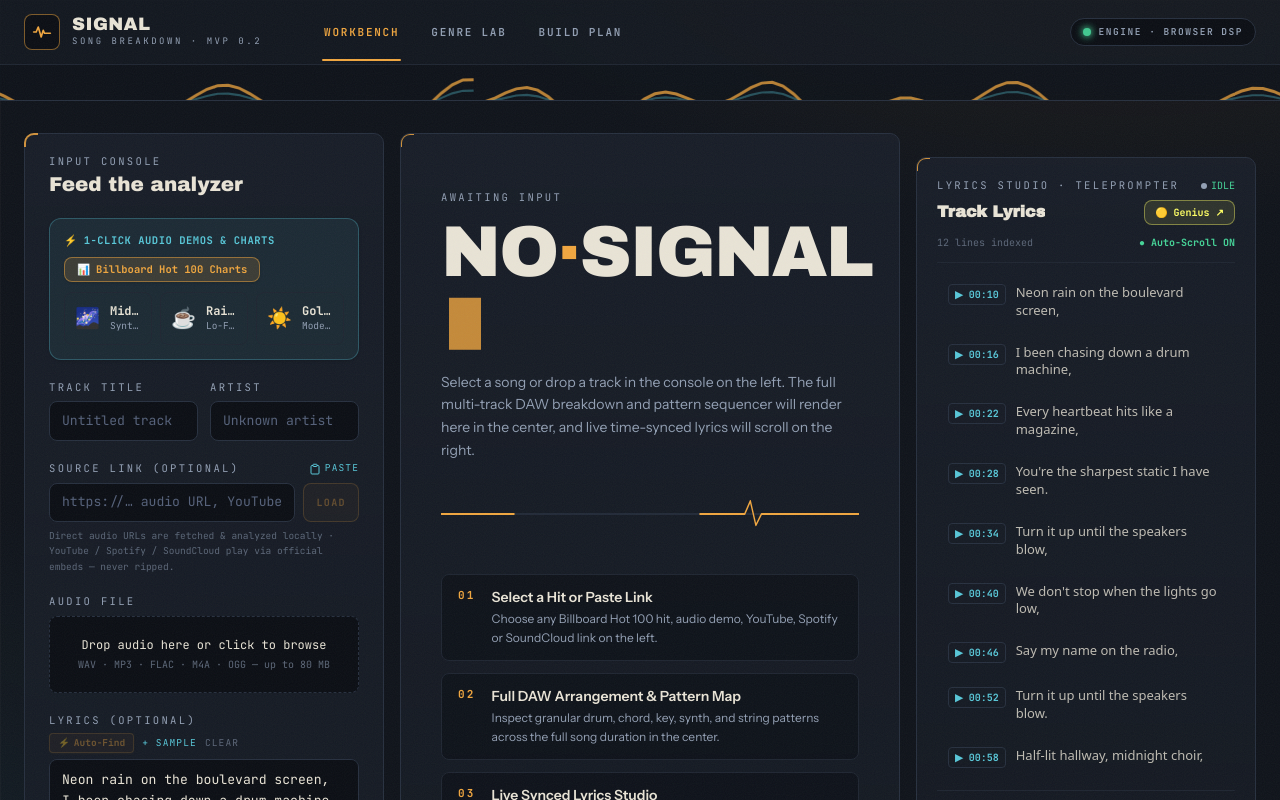
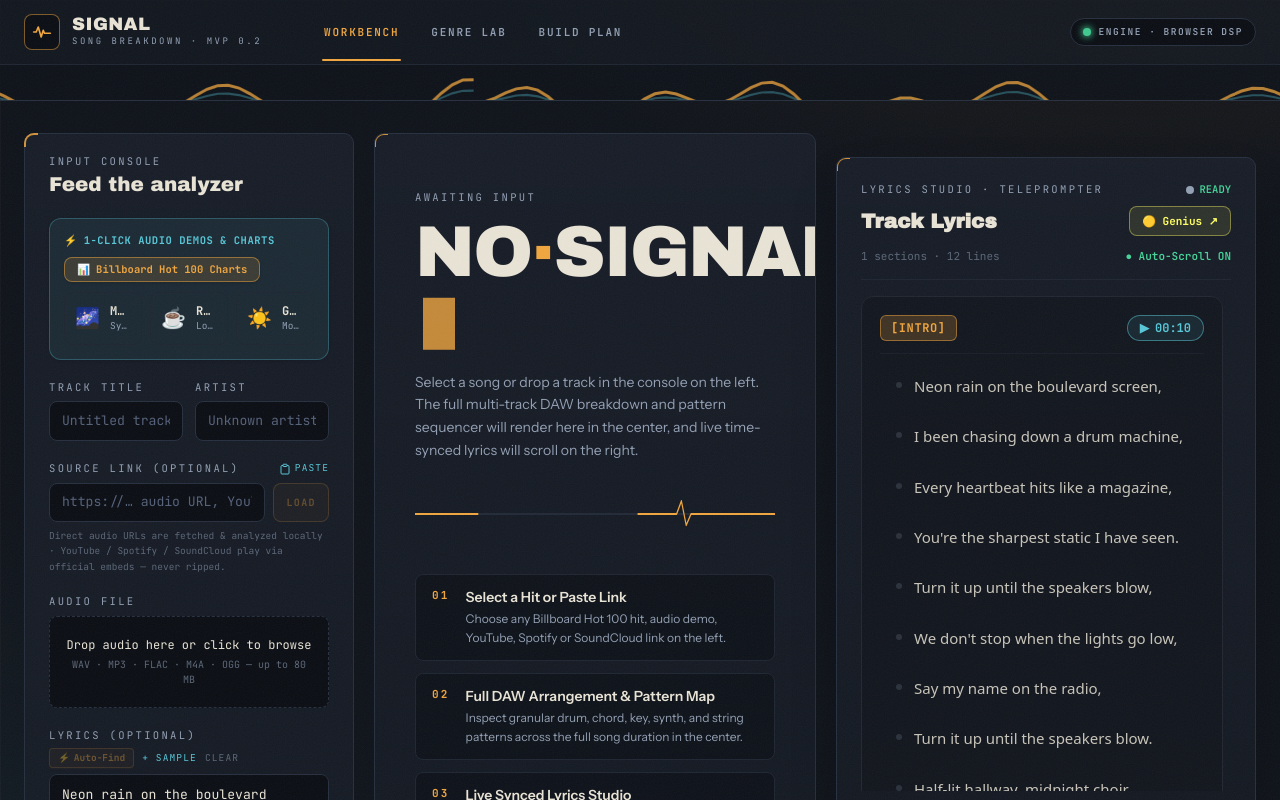
Before and after one commit to ldt28/ms, a React (Vite) app: page / in a window 1280 px wide. Both pictures are taken after typing "Sample" into the empty fields and a click on the button "+ SAMPLE". Shown: the top 800 px of the page. Built offline with nearby package versions, Linux system fonts and the light colour scheme.

Commit message:
feat: section-level timestamps only in Lyrics Teleprompter with expanded readable layout

```diff
--- a/src/App.tsx
+++ b/src/App.tsx
@@ -476,7 +476,7 @@ export default function App() {
       </header>
 
       {/* ---------- body ---------- */}
-      <main className="mx-auto max-w-[1440px] px-4 py-6 sm:px-6 sm:py-8">
+      <main className="mx-auto max-w-[1640px] px-4 py-6 sm:px-6 sm:py-8">
         {tab === "plan" ? (
           <Roadmap />
         ) : tab === "genres" ? (
@@ -490,7 +490,7 @@ export default function App() {
             }}
           />
         ) : (
-          <div className="grid items-start gap-4 xl:grid-cols-[360px_minmax(0,1fr)_340px] lg:grid-cols-[320px_minmax(0,1fr)_300px]">
+          <div className="grid items-start gap-5 2xl:grid-cols-[360px_minmax(0,1fr)_460px] xl:grid-cols-[330px_minmax(0,1fr)_420px] lg:grid-cols-[300px_minmax(0,1fr)_350px]">
             {/* 1. Left Column: Feed the Analyzer / Input Console */}
             <div className="lg:sticky lg:top-6 order-1">
               <ConsolePanel
--- a/src/components/DedicatedLyricsColumn.tsx
+++ b/src/components/DedicatedLyricsColumn.tsx
@@ -1,4 +1,4 @@
-import React, { useEffect, useRef, useState } from "react";
+import React, { useEffect, useMemo, useRef, useState } from "react";
 import type { LyricsBlock, SyncedLyricLine } from "../lib/types";
 
 interface DedicatedLyricsColumnProps {
@@ -9,6 +9,14 @@ interface DedicatedLyricsColumnProps {
   onSeek: (timeSec: number) => void;
   title?: string;
   artist?: string;
+}
+
+interface LyricSectionGroup {
+  id: string;
+  title: string;
+  startTimeSec: number;
+  startTimeFormatted: string;
+  lines: SyncedLyricLine[];
 }
 
 export function DedicatedLyricsColumn({
@@ -22,74 +30,118 @@ export function DedicatedLyricsColumn({
 }: DedicatedLyricsColumnProps) {
   const [autoScroll, setAutoScroll] = useState(true);
   const containerRef = useRef<HTMLDivElement>(null);
-  const activeItemRef = useRef<HTMLDivElement>(null);
+  const activeLineRef = useRef<HTMLDivElement>(null);
 
-  const syncedLines = lyrics?.syncedLines || [];
+  const rawSyncedLines = lyrics?.syncedLines || [];
 
-  // Find currently active line index
-  let activeIndex = -1;
-  for (let i = 0; i < syncedLines.length; i++) {
-    if (currentTime >= syncedLines[i].timeSec) {
-      activeIndex = i;
+  // Group synced lines by sections with section-level timestamps
+  const sectionGroups = useMemo<LyricSectionGroup[]>(() => {
+    if (!rawSyncedLines || rawSyncedLines.length === 0) return [];
+
+    const groups: LyricSectionGroup[] = [];
+    let currentGroup: LyricSectionGroup = {
+      id: "sec-0",
+      title: "Intro",
+      startTimeSec: 0,
+      startTimeFormatted: "00:00",
+      lines: [],
+    };
+
+    rawSyncedLines.forEach((line, idx) => {
+      if (line.isSectionHeader) {
+        // Start a new group if current group has lines
+        if (currentGroup.lines.length > 0) {
+          groups.push(currentGroup);
+        }
+        currentGroup = {
+          id: `sec-${idx}`,
+          title: line.section || line.text.replace(/[[\]]/g, "").trim(),
+          startTimeSec: line.timeSec,
+          startTimeFormatted: line.timeFormatted,
+          lines: [],
+        };
       } else {
-      break;
+        if (currentGroup.lines.length === 0 && currentGroup.startTimeSec === 0) {
+          currentGroup.startTimeSec = line.timeSec;
+          currentGroup.startTimeFormatted = line.timeFormatted;
+        }
+        currentGroup.lines.push(line);
+      }
+    });
+
+    if (currentGroup.lines.length > 0) {
+      groups.push(currentGroup);
+    }
+
+    return groups;
+  }, [rawSyncedLines]);
+
+  // Find active line across all groups
+  let activeLineId: number | null = null;
+  let activeGroupIdx = -1;
+
+  for (let gIdx = 0; gIdx < sectionGroups.length; gIdx++) {
+    const group = sectionGroups[gIdx];
+    for (const line of group.lines) {
+      if (currentTime >= line.timeSec) {
+        activeLineId = line.id;
+        activeGroupIdx = gIdx;
+      }
     }
   }
 
-  const activeLine = activeIndex >= 0 ? syncedLines[activeIndex] : null;
-
-  // Auto-scroll down smoothly as playback advances
+  // Smoothly auto-scroll to keep active line in view
   useEffect(() => {
-    if (autoScroll && activeItemRef.current && containerRef.current) {
-      activeItemRef.current.scrollIntoView({
+    if (autoScroll && activeLineRef.current && containerRef.current) {
+      activeLineRef.current.scrollIntoView({
         behavior: "smooth",
         block: "center",
       });
     }
-  }, [activeIndex, autoScroll]);
+  }, [activeLineId, autoScroll]);
 
   const geniusSearchUrl =
     lyrics?.geniusUrl ||
     `https://genius.com/search?q=${encodeURIComponent(`${title || ""} ${artist || ""}`.trim())}`;
 
   return (
-    <div className="panel ticks flex flex-col h-full max-h-[calc(100vh-120px)] overflow-hidden p-4 sm:p-5 select-none sticky top-6">
-      {/* Header */}
-      <div className="border-b border-linesoft pb-3 flex flex-col gap-1.5">
+    <div className="panel ticks flex flex-col h-full max-h-[calc(100vh-100px)] overflow-hidden p-4 sm:p-6 select-none sticky top-6 shadow-2xl">
+      {/* Header Bar */}
+      <div className="border-b border-linesoft pb-3.5 flex flex-col gap-2">
         <div className="flex items-center justify-between">
           <div className="kicker text-amber">Lyrics Studio · Teleprompter</div>
-          <span className="flex items-center gap-1 font-mono text-[10px] text-mint">
-            <span className={`h-1.5 w-1.5 rounded-full ${isPlaying ? "bg-mint animate-ping" : "bg-dim"}`} />
-            {isPlaying ? "LIVE SYNC" : "IDLE"}
+          <span className="flex items-center gap-1.5 font-mono text-[10.5px] text-mint font-semibold">
+            <span className={`h-2 w-2 rounded-full ${isPlaying ? "bg-mint animate-ping" : "bg-dim"}`} />
+            {isPlaying ? "LIVE SYNC" : "READY"}
           </span>
         </div>
 
-        <div className="flex items-center justify-between gap-2">
+        <div className="flex items-center justify-between gap-3">
           <div className="min-w-0">
-            <h3 className="font-display text-base font-bold text-ink truncate">
+            <h3 className="font-display text-lg sm:text-xl font-bold text-ink truncate">
               {title || "Track Lyrics"}
             </h3>
-            {artist && <p className="font-mono text-[11px] text-dim truncate">{artist}</p>}
+            {artist && <p className="font-mono text-xs text-dim truncate">{artist}</p>}
           </div>
 
           <a
             href={geniusSearchUrl}
             target="_blank"
             rel="noopener noreferrer"
-            className="shrink-0 rounded-lg border border-[#ffff64]/40 bg-[#ffff64]/10 px-2.5 py-1 font-mono text-[10px] font-bold text-[#ffff64] hover:bg-[#ffff64]/20 transition flex items-center gap-1"
-            title="Read full annotations on Genius.com"
+            className="shrink-0 rounded-lg border border-[#ffff64]/40 bg-[#ffff64]/10 px-3 py-1.5 font-mono text-[11px] font-bold text-[#ffff64] hover:bg-[#ffff64]/20 transition flex items-center gap-1 shadow-xs"
+            title="Read verified lyrics & annotations on Genius.com"
           >
             <span>🟡 Genius ↗</span>
           </a>
         </div>
 
         {/* Status Bar */}
-        <div className="flex items-center justify-between pt-1 font-mono text-[10px] text-faint">
-          <span>{syncedLines.length} lines indexed</span>
+        <div className="flex items-center justify-between pt-1 font-mono text-[11px] text-faint">
+          <span>{sectionGroups.length} sections · {rawSyncedLines.length} lines</span>
           <button
             onClick={() => setAutoScroll(!autoScroll)}
-            className={`cursor-pointer transition hover:text-ink ${
-              autoScroll ? "text-mint font-bold" : "text-dim"
+            className={`cursor-pointer transition hover:text-ink font-semibold ${
+              autoScroll ? "text-mint" : "text-dim"
             }`}
           >
             {autoScroll ? "● Auto-Scroll ON" : "○ Auto-Scroll OFF"}
@@ -97,90 +149,111 @@ export function DedicatedLyricsColumn({
         </div>
       </div>
 
-      {/* Main Lyrics Feed (Scrolls Down) */}
+      {/* Main Lyrics Feed (Spacious, clean, section timestamps only) */}
       <div
         ref={containerRef}
-        className="flex-1 overflow-y-auto mt-3 pr-1 flex flex-col gap-1.5 scroll-smooth divide-y divide-linesoft/30"
+        className="flex-1 overflow-y-auto mt-4 pr-2 flex flex-col gap-6 scroll-smooth"
       >
-        {!lyrics || syncedLines.length === 0 ? (
-          <div className="py-12 px-2 text-center font-mono text-xs text-dim leading-relaxed">
-            <div className="text-2xl mb-2">📝</div>
-            <p className="font-bold text-ink">No Lyrics Loaded Yet</p>
-            <p className="mt-1 text-[11px] text-faint">
-              Paste a YouTube or Spotify link in the console on the right, or click <strong>⚡ Auto-Find</strong> to fetch full lyrics.
+        {!lyrics || sectionGroups.length === 0 ? (
+          <div className="py-16 px-4 text-center font-mono text-xs text-dim leading-relaxed">
+            <div className="text-3xl mb-3">📝</div>
+            <p className="font-bold text-ink text-sm">No Lyrics Loaded</p>
+            <p className="mt-2 text-xs text-faint max-w-xs mx-auto">
+              Select any song from the console or click <strong>⚡ Auto-Find</strong> to load full time-synced lyrics with section timestamps.
             </p>
           </div>
         ) : (
-          syncedLines.map((line, idx) => {
-            const isCurrent = idx === activeIndex;
+          sectionGroups.map((group, gIdx) => {
+            const isGroupActive = gIdx === activeGroupIdx;
 
-            // Section Header (e.g. [VERSE 1], [CHORUS], [PUENTE])
-            if (line.isSectionHeader) {
             return (
               <div
-                  key={line.id}
-                  className="pt-3 pb-1 flex items-center justify-between font-mono text-xs"
+                key={group.id}
+                className={`rounded-xl border transition-all p-3.5 sm:p-4.5 ${
+                  isGroupActive
+                    ? "border-amber/40 bg-amber/[0.04] shadow-lg shadow-amber/5"
+                    : "border-[#222731] bg-[#12151b]/60"
+                }`}
               >
-                  <span className="rounded bg-amber/20 border border-amber/40 px-2 py-0.5 text-[10px] font-bold text-amber uppercase tracking-wider">
-                    {line.section || line.text.replace(/[[\]]/g, "")}
+                {/* 🎯 Section Header with Section-Level Timestamp ONLY */}
+                <div
+                  onClick={() => onSeek(group.startTimeSec)}
+                  className="flex items-center justify-between pb-3 border-b border-linesoft/60 cursor-pointer group/header"
+                  title={`Jump to ${group.title} at ${group.startTimeFormatted}`}
+                >
+                  <div className="flex items-center gap-2">
+                    <span className="rounded-md bg-amber/20 border border-amber/50 px-2.5 py-1 font-mono text-xs font-bold text-amber tracking-wider uppercase shadow-xs group-hover/header:bg-amber group-hover/header:text-black transition">
+                      [{group.title}]
                     </span>
-                  <div className="h-[1px] flex-1 bg-gradient-to-r from-amber/30 to-transparent ml-2" />
                   </div>
-              );
-            }
+
+                  {/* Section Start Timestamp Pill */}
+                  <button
+                    className="flex items-center gap-1.5 rounded-full border border-cyanx/50 bg-cyanx/10 px-3 py-1 font-mono text-xs font-bold text-cyanx group-hover/header:bg-cyanx group-hover/header:text-black transition shadow-xs cursor-pointer"
+                  >
+                    <span>▶</span>
+                    <span>{group.startTimeFormatted}</span>
+                  </button>
+                </div>
+
+                {/* Section Lyric Lines (Clean, no individual line timestamp clutter!) */}
+                <div className="mt-3 flex flex-col gap-2.5">
+                  {group.lines.map((line) => {
+                    const isLineActive = line.id === activeLineId;
 
                     return (
                       <div
                         key={line.id}
-                ref={isCurrent ? activeItemRef : null}
+                        ref={isLineActive ? activeLineRef : null}
                         onClick={() => onSeek(line.timeSec)}
-                className={`group flex items-start gap-2.5 rounded-lg px-2.5 py-2 transition-all cursor-pointer ${
-                  isCurrent
-                    ? "bg-amber/15 border border-amber/40 shadow-md shadow-amber/10 ring-1 ring-amber/30 scale-[1.01]"
-                    : "hover:bg-surface/70 border border-transparent"
+                        className={`group flex items-start gap-3 rounded-lg px-3 py-2 transition-all cursor-pointer ${
+                          isLineActive
+                            ? "bg-amber/15 border-l-4 border-amber shadow-md shadow-amber/10 pl-3.5"
+                            : "hover:bg-surface/60 border-l-4 border-transparent"
                         }`}
                       >
-                {/* Time Jump Pill */}
-                <button
-                  className={`shrink-0 rounded px-1.5 py-0.5 font-mono text-[10px] font-bold transition ${
-                    isCurrent
-                      ? "bg-amber text-black shadow-xs shadow-amber"
-                      : "bg-surface border border-line text-cyanx group-hover:border-cyanx group-hover:bg-cyanx/10"
-                  }`}
-                  title={`Jump playback to ${line.timeFormatted}`}
-                >
-                  ▶ {line.timeFormatted}
-                </button>
+                        {/* Active Line Glow Indicator */}
+                        {isLineActive ? (
+                          <span className="h-2 w-2 rounded-full bg-amber shrink-0 animate-ping mt-1.5" />
+                        ) : (
+                          <span className="h-1.5 w-1.5 rounded-full bg-dim/20 group-hover:bg-dim shrink-0 mt-2 transition-colors" />
+                        )}
 
-                {/* Lyric Text */}
-                <div className="flex-1 min-w-0">
+                        {/* Lyric Text (Spacious & Readable all the way through) */}
                         <p
-                    className={`font-sans text-xs sm:text-[13px] leading-snug transition-colors ${
-                      isCurrent
-                        ? "font-bold text-amber"
-                        : "text-ink/80 group-hover:text-ink"
+                          className={`font-sans text-sm sm:text-[15px] leading-relaxed transition-colors flex-1 ${
+                            isLineActive
+                              ? "font-bold text-amber text-[15.5px]"
+                              : "text-ink/85 group-hover:text-ink"
                           }`}
                         >
                           {line.text}
                         </p>
                       </div>
-
-                {/* Playing Indicator */}
-                {isCurrent && (
-                  <span className="h-2 w-2 rounded-full bg-amber shrink-0 animate-ping mt-1" />
-                )}
+                    );
+                  })}
+                </div>
               </div>
             );
           })
         )}
       </div>
 
-      {/* Footer Metrics Snippet */}
+      {/* Footer Rhyme & Cadence Analytics */}
       {lyrics && (
-        <div className="border-t border-linesoft pt-2.5 mt-2 flex items-center justify-between font-mono text-[10px] text-faint">
-          <span>Rhyme: {Math.round((lyrics.rhymeDensity.value ?? 0) * 100)}%</span>
-          <span>Diversity: {(lyrics.diversity.value ?? 0).toFixed(2)}</span>
-          <span>Flow: {lyrics.flow.value ? `${lyrics.flow.value} syl/s` : "—"}</span>
+        <div className="border-t border-linesoft pt-3 mt-3 flex items-center justify-between font-mono text-xs text-dim">
+          <span className="flex items-center gap-1">
+            <span className="text-faint">Rhyme:</span>
+            <span className="text-amber font-bold">{Math.round((lyrics.rhymeDensity.value ?? 0) * 100)}%</span>
+          </span>
+          <span className="flex items-center gap-1">
+            <span className="text-faint">Diversity:</span>
+            <span className="text-cyanx font-bold">{(lyrics.diversity.value ?? 0).toFixed(2)}</span>
+          </span>
+          <span className="flex items-center gap-1">
+            <span className="text-faint">Flow:</span>
+            <span className="text-mint font-bold">{lyrics.flow.value ? `${lyrics.flow.value} syl/s` : "—"}</span>
+          </span>
         </div>
       )}
     </div>
```
Lines whose indentation alone changed are shown as unchanged.
